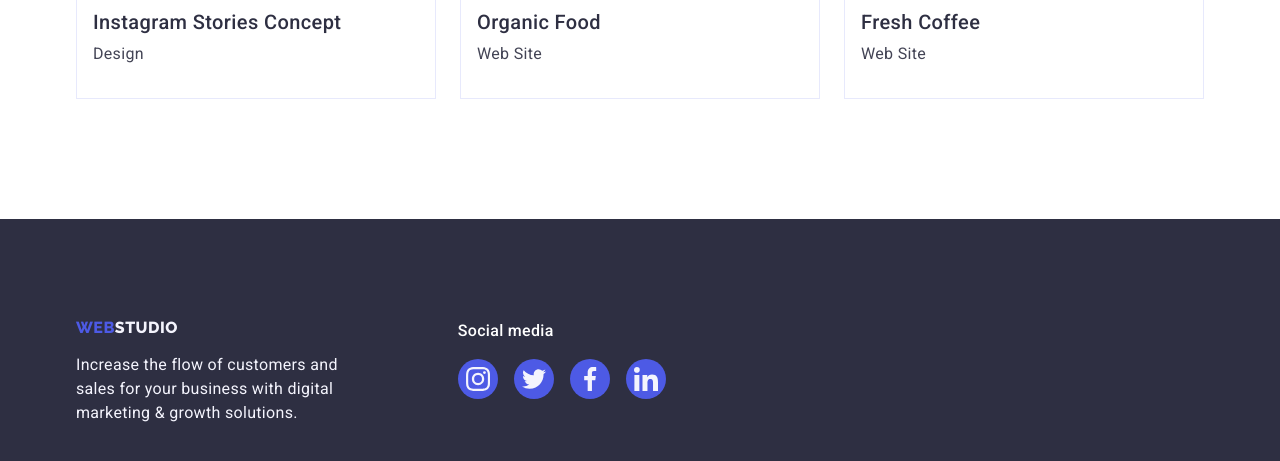
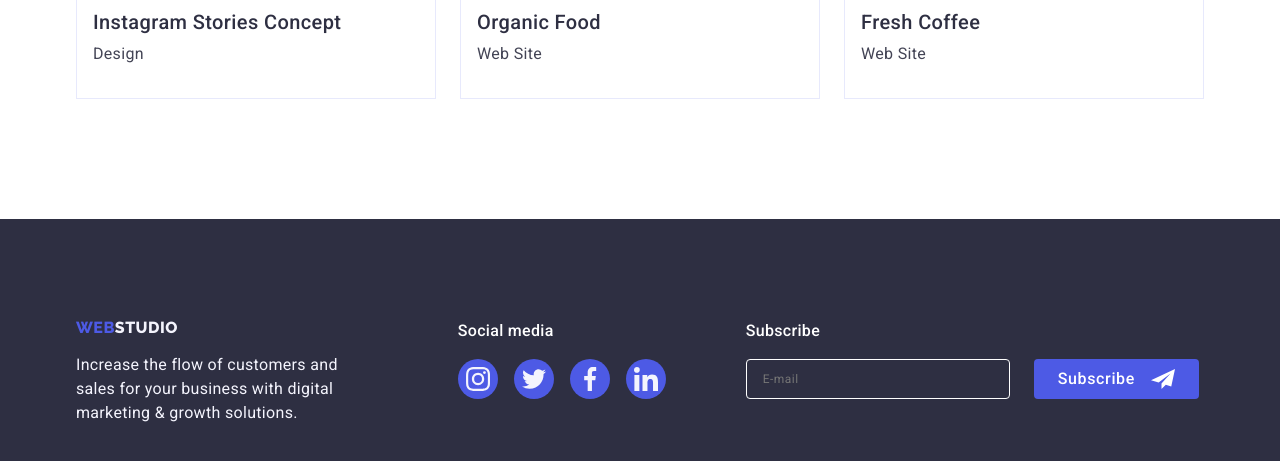
Before and after one commit to Martyna00038/goit-markup-hw-06, a plain HTML site: page portfolio.html in a window 1280 px wide. Shown: the part 1551-2012 px from the top of the page. Drawn offline with nearby package versions, Linux system fonts and the light colour scheme.

Commit message:
Homework 6 v6

```diff
--- a/css/styles.css
+++ b/css/styles.css
@@ -795,6 +795,7 @@ header {
 }
 
 .checkbox-icon {
+    fill: #fff;
     border-radius: 2px;
     width: 16px;
     height: 16px;
@@ -802,13 +803,11 @@ header {
     transition: background-color var(--transition);
 }
 
-.modal-checkbox:checked + .modal-check-icon {
+.modal-checkbox:checked + .checkbox-label > .modal-check-icon {
     background-color: var(--active-hover-color);
     fill: #fff;
     border: none;
     border-radius: 2px;
-    border: 1px solid #2e2f4266;
-    margin-right: 8px;
     align-items: center;
     justify-content: center;
     transition: background-color var(--transition);
--- a/portfolio.html
+++ b/portfolio.html
@@ -331,6 +331,28 @@
                     </li>
                 </ul>
             </div>
+            <div>
+                <form class="form-subscribe">
+                    <label for="subscribe" class="label-subscribe">
+                        Subscribe
+                        <input
+                            id="subscribe"
+                            class="input-subscribe"
+                            type="email"
+                            name="email"
+                            placeholder="E-mail"
+                        />
+                    </label>
+                    <button type="submit" class="button-subscribe">
+                        Subscribe
+                        <svg class="send-icon">
+                            <use
+                                href="images/icons.svg#icon-plane-icon"
+                            ></use>
+                        </svg>
+                    </button>
+                </form>
+            </div>
         </div>
     </footer>
 </body>
```
